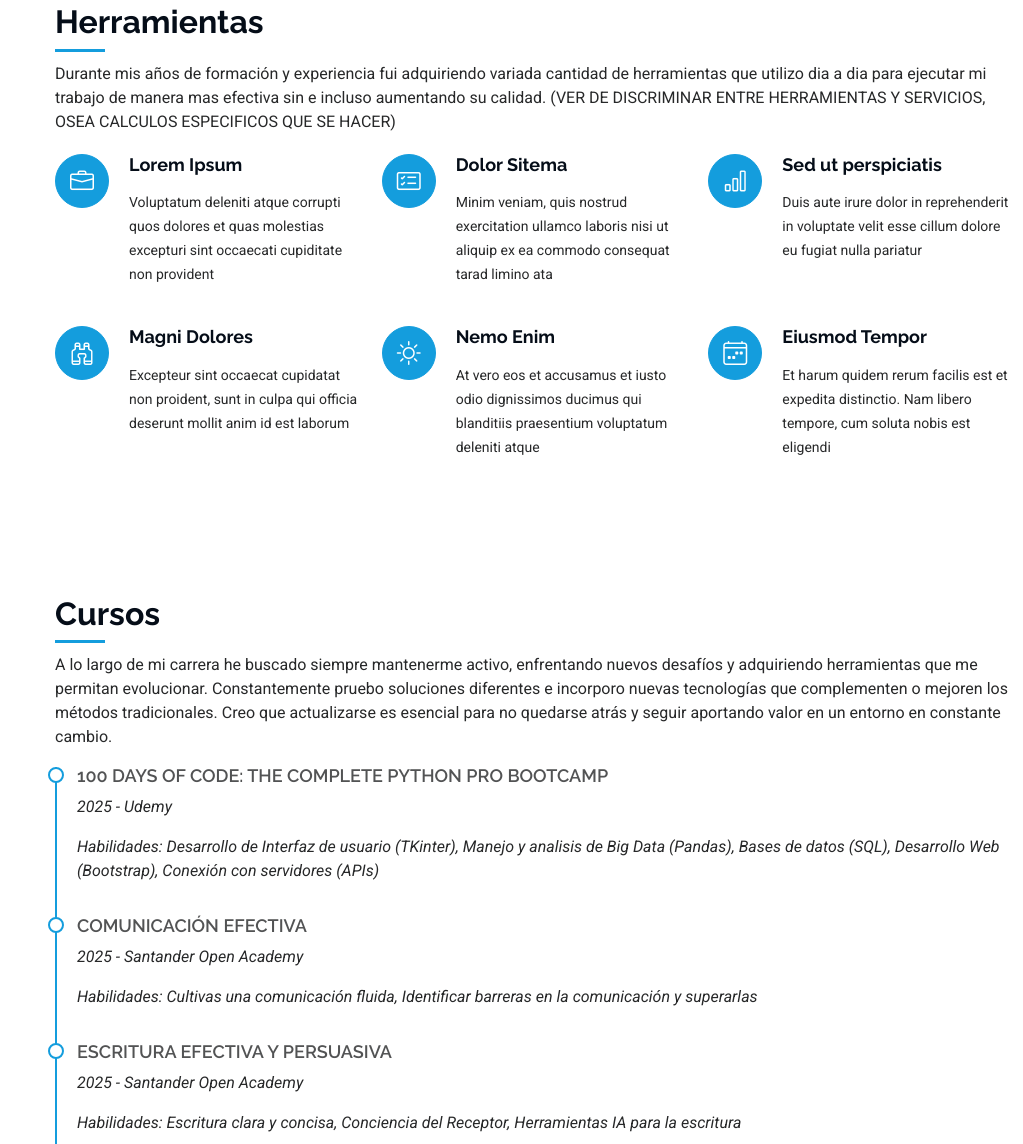
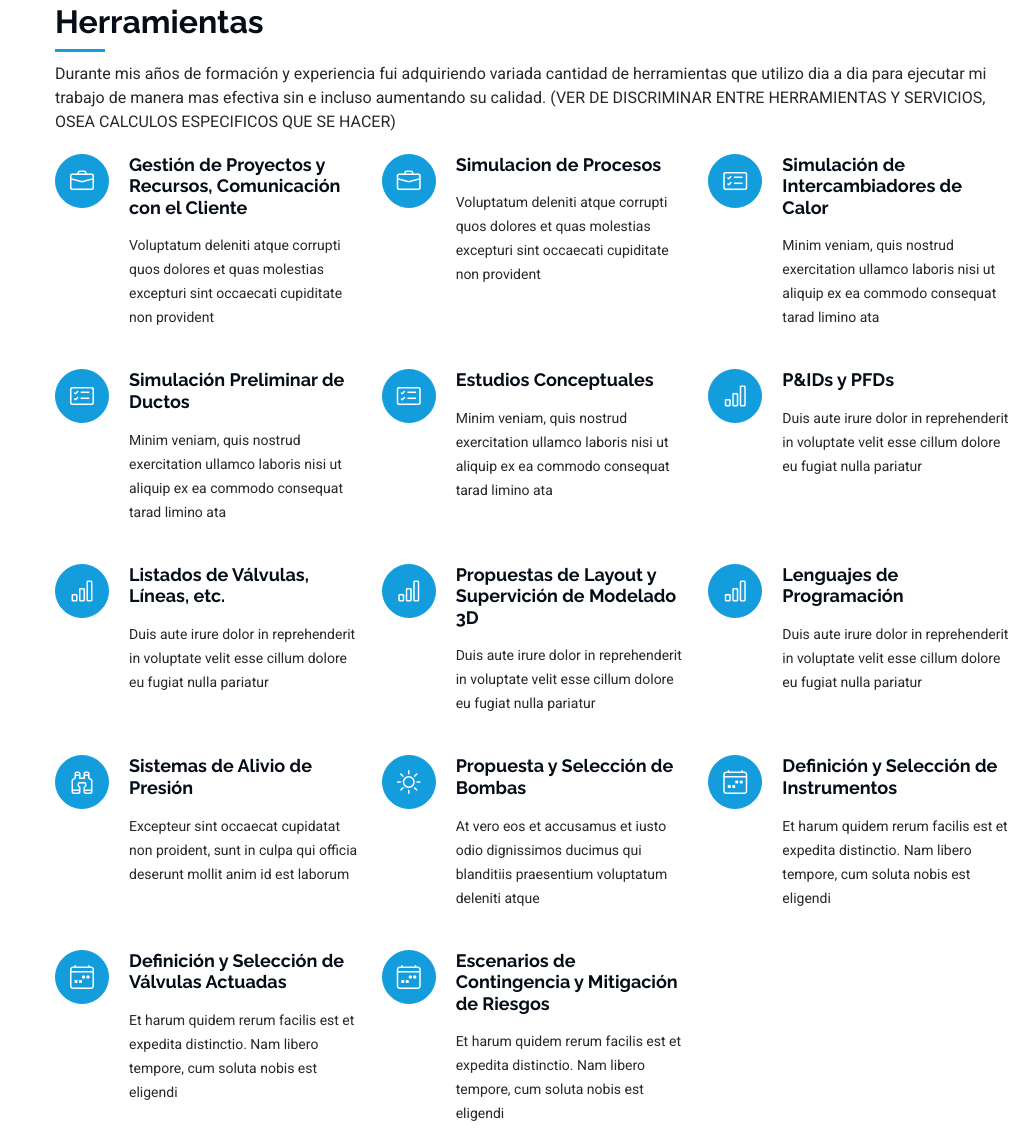
Before and after one commit to GasparDeniz/My-Blog, a plain HTML site: page index.html in a window 1280 px wide. Shown: the part 4278-5422 px from the top of the page, without its empty margins (257-1280 px from the left). Drawn offline with Linux system fonts and the light colour scheme.

Commit message:
Add files via upload

```diff
--- a/index.html
+++ b/index.html
@@ -434,7 +434,16 @@
           <div class="col-lg-4 col-md-6 service-item d-flex" data-aos="fade-up" data-aos-delay="100">
             <div class="icon flex-shrink-0"><i class="bi bi-briefcase"></i></div>
             <div>
-              <h4 class="title"><a href="service-details.html" class="stretched-link">Lorem Ipsum</a></h4>
+              <h4 class="title"><a href="service-details.html" class="stretched-link">Gestión de Proyectos y Recursos, Comunicación con el Cliente</a></h4>
+              <p class="description">Voluptatum deleniti atque corrupti quos dolores et quas molestias excepturi sint occaecati cupiditate non provident</p>
+            </div>
+          </div>
+          <!-- End Service Item -->
+
+          <div class="col-lg-4 col-md-6 service-item d-flex" data-aos="fade-up" data-aos-delay="100">
+            <div class="icon flex-shrink-0"><i class="bi bi-briefcase"></i></div>
+            <div>
+              <h4 class="title"><a href="service-details.html" class="stretched-link">Simulacion de Procesos</a></h4>
               <p class="description">Voluptatum deleniti atque corrupti quos dolores et quas molestias excepturi sint occaecati cupiditate non provident</p>
             </div>
           </div>
@@ -443,7 +452,23 @@
           <div class="col-lg-4 col-md-6 service-item d-flex" data-aos="fade-up" data-aos-delay="200">
             <div class="icon flex-shrink-0"><i class="bi bi-card-checklist"></i></div>
             <div>
-              <h4 class="title"><a href="service-details.html" class="stretched-link">Dolor Sitema</a></h4>
+              <h4 class="title"><a href="service-details.html" class="stretched-link">Simulación de Intercambiadores de Calor</a></h4>
+              <p class="description">Minim veniam, quis nostrud exercitation ullamco laboris nisi ut aliquip ex ea commodo consequat tarad limino ata</p>
+            </div>
+          </div><!-- End Service Item -->
+
+          <div class="col-lg-4 col-md-6 service-item d-flex" data-aos="fade-up" data-aos-delay="200">
+            <div class="icon flex-shrink-0"><i class="bi bi-card-checklist"></i></div>
+            <div>
+              <h4 class="title"><a href="service-details.html" class="stretched-link">Simulación Preliminar de Ductos</a></h4>
+              <p class="description">Minim veniam, quis nostrud exercitation ullamco laboris nisi ut aliquip ex ea commodo consequat tarad limino ata</p>
+            </div>
+          </div><!-- End Service Item -->
+
+          <div class="col-lg-4 col-md-6 service-item d-flex" data-aos="fade-up" data-aos-delay="200">
+            <div class="icon flex-shrink-0"><i class="bi bi-card-checklist"></i></div>
+            <div>
+              <h4 class="title"><a href="service-details.html" class="stretched-link">Estudios Conceptuales</a></h4>
               <p class="description">Minim veniam, quis nostrud exercitation ullamco laboris nisi ut aliquip ex ea commodo consequat tarad limino ata</p>
             </div>
           </div><!-- End Service Item -->
@@ -451,7 +476,31 @@
           <div class="col-lg-4 col-md-6 service-item d-flex" data-aos="fade-up" data-aos-delay="300">
             <div class="icon flex-shrink-0"><i class="bi bi-bar-chart"></i></div>
             <div>
-              <h4 class="title"><a href="service-details.html" class="stretched-link">Sed ut perspiciatis</a></h4>
+              <h4 class="title"><a href="service-details.html" class="stretched-link">P&IDs y PFDs</a></h4>
+              <p class="description">Duis aute irure dolor in reprehenderit in voluptate velit esse cillum dolore eu fugiat nulla pariatur</p>
+            </div>
+          </div><!-- End Service Item -->
+
+          <div class="col-lg-4 col-md-6 service-item d-flex" data-aos="fade-up" data-aos-delay="300">
+            <div class="icon flex-shrink-0"><i class="bi bi-bar-chart"></i></div>
+            <div>
+              <h4 class="title"><a href="service-details.html" class="stretched-link">Listados de Válvulas, Líneas, etc.</a></h4>
+              <p class="description">Duis aute irure dolor in reprehenderit in voluptate velit esse cillum dolore eu fugiat nulla pariatur</p>
+            </div>
+          </div><!-- End Service Item -->
+
+          <div class="col-lg-4 col-md-6 service-item d-flex" data-aos="fade-up" data-aos-delay="300">
+            <div class="icon flex-shrink-0"><i class="bi bi-bar-chart"></i></div>
+            <div>
+              <h4 class="title"><a href="service-details.html" class="stretched-link">Propuestas de Layout y Supervición de Modelado 3D</a></h4>
+              <p class="description">Duis aute irure dolor in reprehenderit in voluptate velit esse cillum dolore eu fugiat nulla pariatur</p>
+            </div>
+          </div><!-- End Service Item -->
+
+          <div class="col-lg-4 col-md-6 service-item d-flex" data-aos="fade-up" data-aos-delay="300">
+            <div class="icon flex-shrink-0"><i class="bi bi-bar-chart"></i></div>
+            <div>
+              <h4 class="title"><a href="service-details.html" class="stretched-link">Lenguajes de Programación</a></h4>
               <p class="description">Duis aute irure dolor in reprehenderit in voluptate velit esse cillum dolore eu fugiat nulla pariatur</p>
             </div>
           </div><!-- End Service Item -->
@@ -459,7 +508,7 @@
           <div class="col-lg-4 col-md-6 service-item d-flex" data-aos="fade-up" data-aos-delay="400">
             <div class="icon flex-shrink-0"><i class="bi bi-binoculars"></i></div>
             <div>
-              <h4 class="title"><a href="service-details.html" class="stretched-link">Magni Dolores</a></h4>
+              <h4 class="title"><a href="service-details.html" class="stretched-link">Sistemas de Alivio de Presión</a></h4>
               <p class="description">Excepteur sint occaecat cupidatat non proident, sunt in culpa qui officia deserunt mollit anim id est laborum</p>
             </div>
           </div><!-- End Service Item -->
@@ -467,7 +516,7 @@
           <div class="col-lg-4 col-md-6 service-item d-flex" data-aos="fade-up" data-aos-delay="500">
             <div class="icon flex-shrink-0"><i class="bi bi-brightness-high"></i></div>
             <div>
-              <h4 class="title"><a href="service-details.html" class="stretched-link">Nemo Enim</a></h4>
+              <h4 class="title"><a href="service-details.html" class="stretched-link">Propuesta y Selección de Bombas</a></h4>
               <p class="description">At vero eos et accusamus et iusto odio dignissimos ducimus qui blanditiis praesentium voluptatum deleniti atque</p>
             </div>
           </div><!-- End Service Item -->
@@ -475,7 +524,23 @@
           <div class="col-lg-4 col-md-6 service-item d-flex" data-aos="fade-up" data-aos-delay="600">
             <div class="icon flex-shrink-0"><i class="bi bi-calendar4-week"></i></div>
             <div>
-              <h4 class="title"><a href="service-details.html" class="stretched-link">Eiusmod Tempor</a></h4>
+              <h4 class="title"><a href="service-details.html" class="stretched-link">Definición y Selección de Instrumentos</a></h4>
+              <p class="description">Et harum quidem rerum facilis est et expedita distinctio. Nam libero tempore, cum soluta nobis est eligendi</p>
+            </div>
+          </div><!-- End Service Item -->
+
+          <div class="col-lg-4 col-md-6 service-item d-flex" data-aos="fade-up" data-aos-delay="600">
+            <div class="icon flex-shrink-0"><i class="bi bi-calendar4-week"></i></div>
+            <div>
+              <h4 class="title"><a href="service-details.html" class="stretched-link">Definición y Selección de Válvulas Actuadas</a></h4>
+              <p class="description">Et harum quidem rerum facilis est et expedita distinctio. Nam libero tempore, cum soluta nobis est eligendi</p>
+            </div>
+          </div><!-- End Service Item -->
+
+          <div class="col-lg-4 col-md-6 service-item d-flex" data-aos="fade-up" data-aos-delay="600">
+            <div class="icon flex-shrink-0"><i class="bi bi-calendar4-week"></i></div>
+            <div>
+              <h4 class="title"><a href="service-details.html" class="stretched-link">Escenarios de Contingencia y Mitigación de Riesgos</a></h4>
               <p class="description">Et harum quidem rerum facilis est et expedita distinctio. Nam libero tempore, cum soluta nobis est eligendi</p>
             </div>
           </div><!-- End Service Item -->
@@ -510,7 +575,7 @@
         <div class="resume-item">
           <h4>Comunicación Efectiva</h4>
           <p><em>2025 - Santander Open Academy</em></p>
-          <p><em>Habilidades: Cultivas una comunicación fluida, Identificar barreras en la comunicación y superarlas</em></p>
+          <p><em>Habilidades: Cultivar una comunicación fluida, Identificar barreras en la comunicación y superarlas</em></p>
         </div><!-- Edn Resume Item -->
 
       <div class="col-lg-12" data-aos="fade-up" data-aos-delay="100">
```
